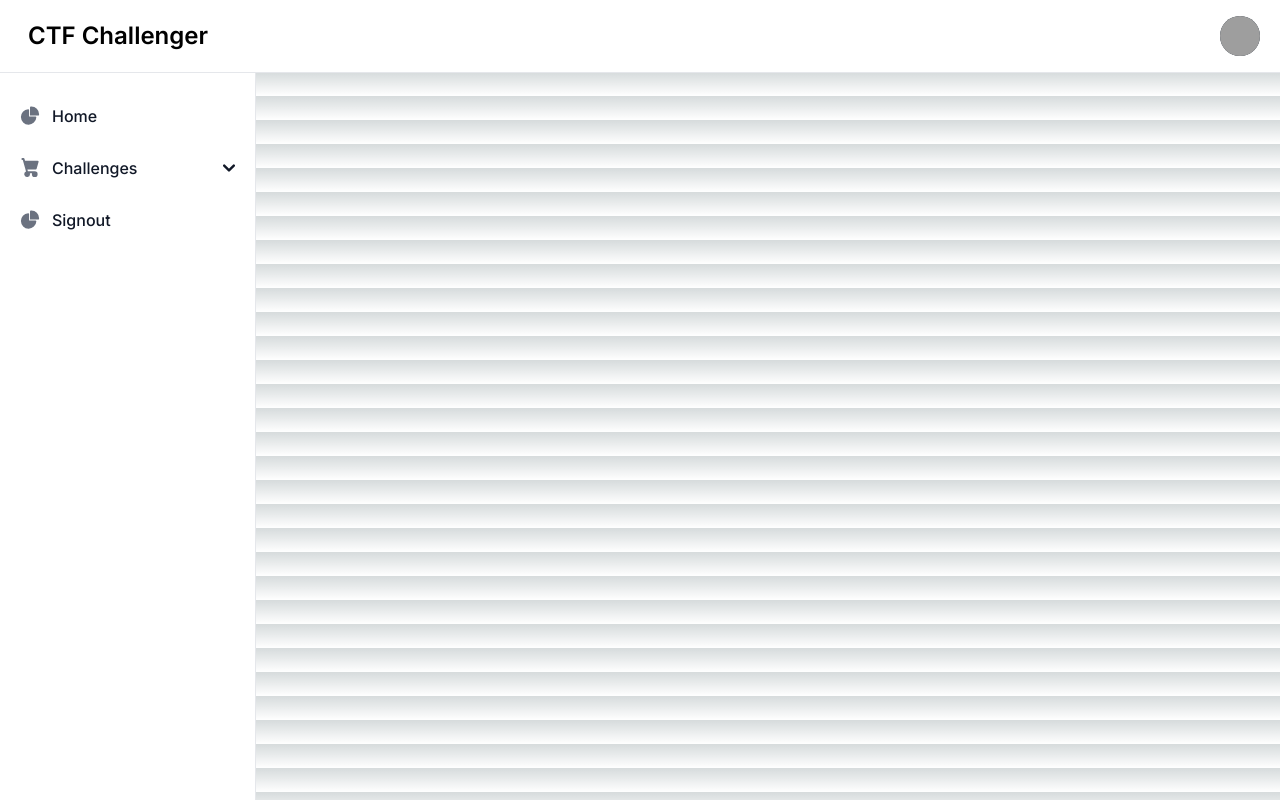
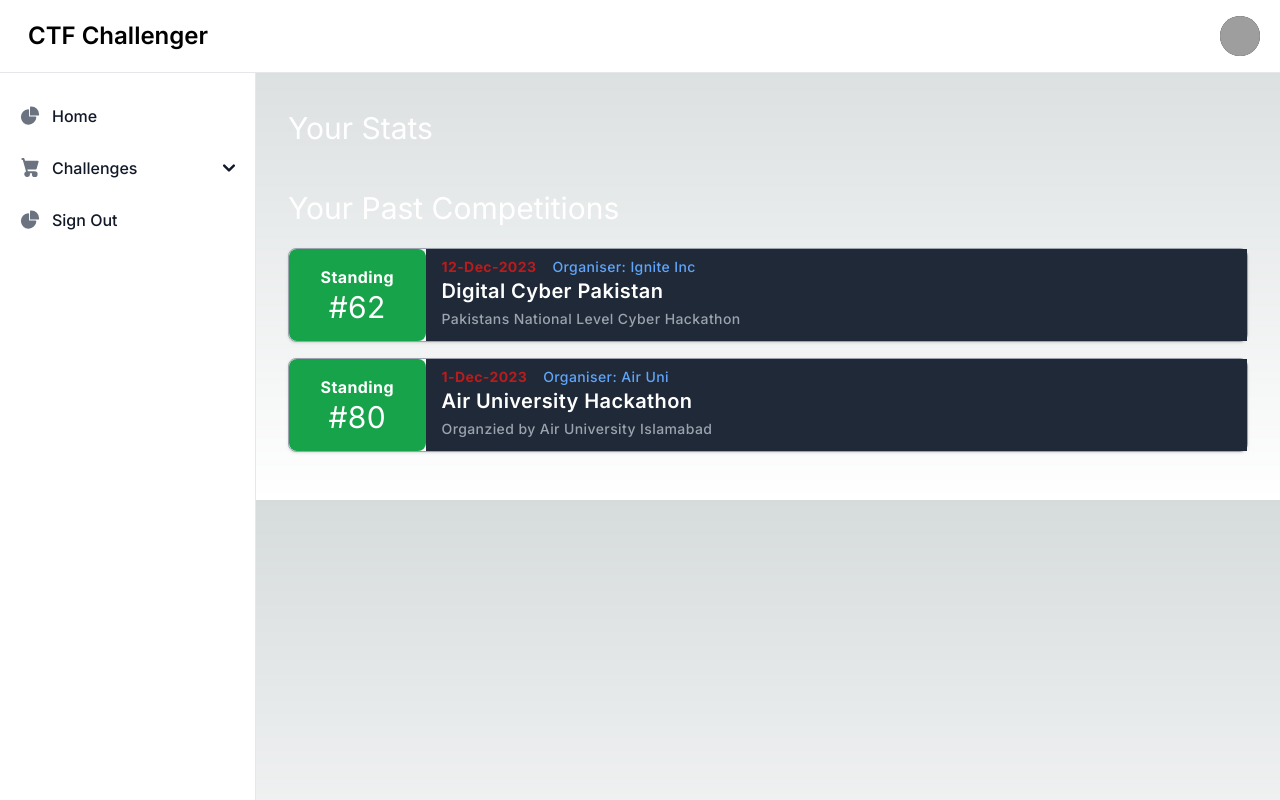
Before and after one commit to Umar-Waseem/Ctf-Challenger-Platform, a Next.js app: page / in a window 1280 px wide. Built offline with nearby package versions, Linux system fonts and the light colour scheme; grey boxes are pictures that could not be loaded.

Commit message:
user past competitions ui

```diff
--- a/src/app/page.jsx
+++ b/src/app/page.jsx
@@ -9,10 +9,8 @@ const HomePage = () => {
    return (
       <>
          <Navbar />
-         <div className="flex flex-row">
-            <Sidebar />
-            <HomeArea />
-         </div>
+         <Sidebar />
+         <HomeArea />
       </>
    );
 };
--- /dev/null
+++ b/src/components/eventCard.jsx
@@ -0,0 +1,35 @@
+
+export default function EventCard({ title, organizer, position, date, description }) {
+    return (
+        <div className="lg:flex shadow rounded-lg border border-gray-400 mb-4">
+            <div className="bg-green-600 rounded-lg lg:w-2/12 py-4 justify-center items-center flex">
+                <div className="text-center tracking-wide">
+                    <div className="text-white font-bold text-1xl">Standing</div>
+                    <div className="text-white font-normal text-3xl">#{position}</div>
+                </div>
+            </div>
+            <div className="w-full lg:w-11/12 xl:w-full px-1 bg-gray-800 text-white py-5 lg:px-2 lg:py-2 tracking-wide relative">
+                <div className="flex flex-row lg:justify-start justify-center">
+                    <div className="text-red-700 font-bold text-sm text-center lg:text-left px-2">
+                        <i className="far fa-clock"></i> {date}
+                    </div>
+                    <div className="text-blue-400 font-medium text-sm text-center lg:text-left px-2">
+                        Organiser: {organizer}
+                    </div>
+                </div>
+                <div className="font-semibold text-xl text-center lg:text-left px-2">
+                    {title}
+                </div>
+                <div className="text-gray-400 font-medium text-sm pt-1 text-center lg:text-left px-2">
+                    {description}
+                </div>
+                {/* Add the "See Scoreboard" button */}
+                {/* <div className="absolute right-0 p-2 lg:static lg:mt-4">
+                    <button className="bg-blue-500 text-white px-4 py-2 rounded-md hover:bg-blue-700 focus:outline-none focus:ring focus:border-blue-300">
+                        See Scoreboard
+                    </button>
+                </div> */}
+            </div>
+        </div>
+    );
+}
--- a/src/components/homeArea.jsx
+++ b/src/components/homeArea.jsx
@@ -1,7 +1,23 @@
+import EventCard from '../components/eventCard';
+
 export default function HomeArea() {
   return (
-    <div className="text-white">
-      Home Area
+    <div class="p-4 sm:ml-64 text-white">
+      <div class="p-4 mt-14">
+        <div class="flex items-center justify-left h-20">
+          <p class="text-3xl text-white">
+            Your Stats
+          </p>
+        </div>
+        <div class="flex items-center justify-left h-20">
+          <p class="text-3xl text-white">
+            Your Past Competitions
+          </p>
+        </div>
+        <EventCard title={"Digital Cyber Pakistan"} organizer={"Ignite Inc"} date={"12-Dec-2023"} position={62} description={"Pakistans National Level Cyber Hackathon"} />
+        <EventCard title={"Air University Hackathon"} organizer={"Air Uni"} date={"1-Dec-2023"} position={80} description={"Organzied by Air University Islamabad"} />
+
+      </div>
     </div>
   );
 }
--- a/src/components/sidebar.jsx
+++ b/src/components/sidebar.jsx
@@ -29,7 +29,7 @@ export default function Sidebar() {
                         ]
                     } />
 
-                    <SidebarItem title="Signout" icon="signout" route="/signout" />
+                    <SidebarItem title="Sign Out" icon="signout" route="/signout" />
 
                 </ul>
             </div>
```
